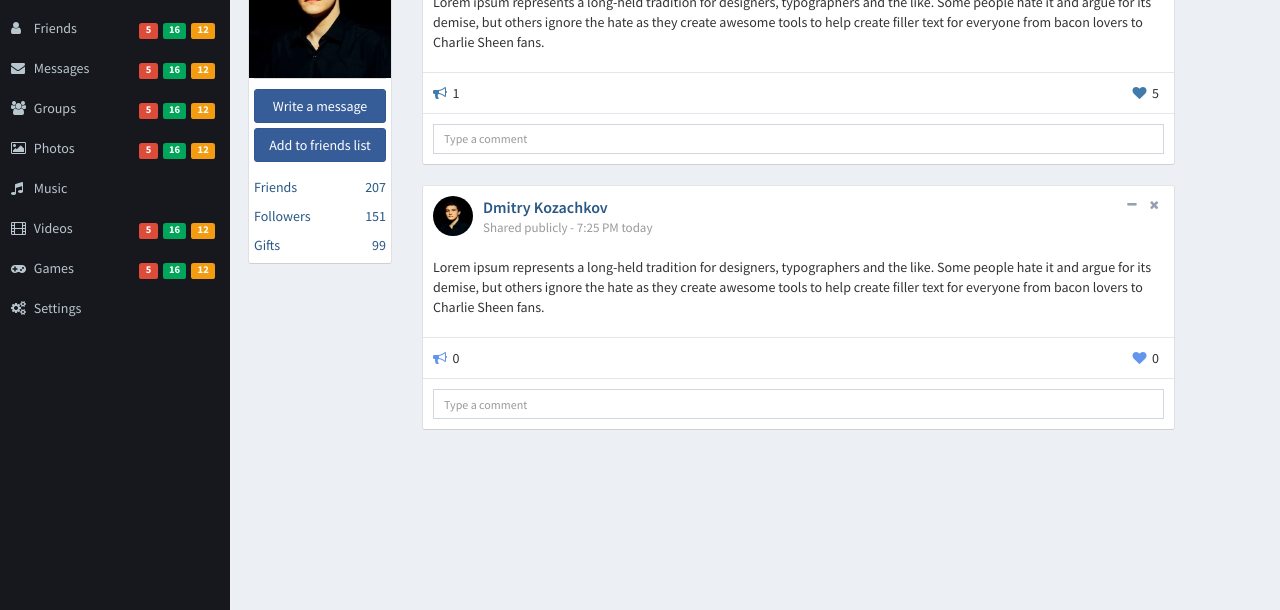
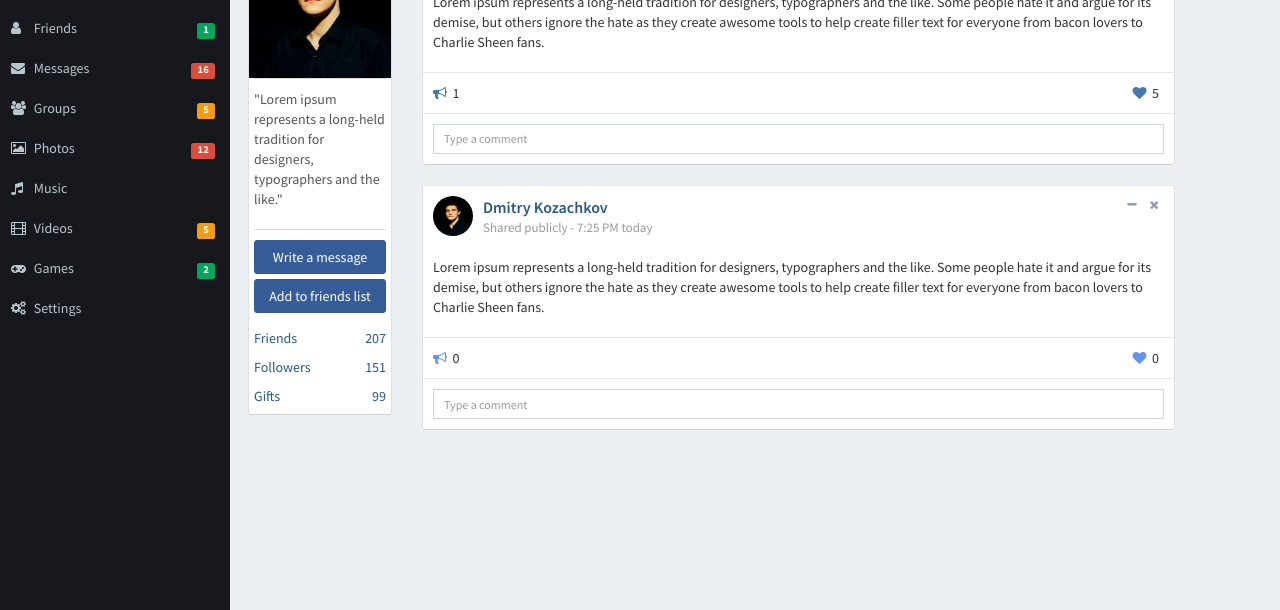
Before and after one commit to dimakozachkov/dimakozachkov.github.io, a plain HTML site: page index.html in a window 1280 px wide. Shown: the part 190-800 px from the top of the page. Drawn offline with nearby package versions, Linux system fonts and the light colour scheme.

Commit message:
Add changes to the project

```diff
--- a/css/skins.css
+++ b/css/skins.css
@@ -24,6 +24,7 @@
 }
 .main-header .navbar .sidebar-toggle {
   color: #fff;
+  text-decoration: none;
 }
 .main-header .navbar .navbar-custom-menu .search {
  background: #2a4773;
--- a/css/styles.css
+++ b/css/styles.css
@@ -6,7 +6,6 @@ a:hover,
 a:active,
 a:focus {
 	outline: none;
-	text-decoration: none;
 	color: #31669a;
 }
 
@@ -215,3 +214,11 @@ a:focus {
 .modal-footer {
 	border-top-color: #e5e6e9;
 }
+
+.profile-status {
+	color: #555;
+}
+
+.sidebar-menu a {
+	text-decoration: none;
+}
--- a/index.html
+++ b/index.html
@@ -169,7 +169,7 @@
 					<li class="dropdown notifications-menu">
 						<a href="#" class="dropdown-toggle" data-toggle="dropdown">
 							<i class="fa fa-bell-o"></i>
-							<span class="label label-warning">10</span>
+							<span class="label label-danger">10</span>
 						</a>
 						<ul class="dropdown-menu">
 							<li class="header">You have 10 notifications</li>
@@ -271,9 +271,7 @@
 					<a href="#">
 						<i class="fa fa-user" aria-hidden="true"></i> <span>Friends</span>
 						<span class="pull-right-container">
-							<small class="label pull-right bg-yellow">12</small>
-							<small class="label pull-right bg-green">16</small>
-							<small class="label pull-right bg-red">5</small>
+							<small class="label pull-right bg-green">1</small>
 						</span>
 					</a>
 				</li>
@@ -281,9 +279,7 @@
 					<a href="#">
 						<i class="fa fa-envelope"></i> <span>Messages</span>
 						<span class="pull-right-container">
-							<small class="label pull-right bg-yellow">12</small>
-							<small class="label pull-right bg-green">16</small>
-							<small class="label pull-right bg-red">5</small>
+							<small class="label pull-right bg-red">16</small>
 						</span>
 					</a>
 				</li>
@@ -291,9 +287,7 @@
 					<a href="#">
 						<i class="fa fa-users" aria-hidden="true"></i> <span>Groups</span>
 						<span class="pull-right-container">
-							<small class="label pull-right bg-yellow">12</small>
-							<small class="label pull-right bg-green">16</small>
-							<small class="label pull-right bg-red">5</small>
+							<small class="label pull-right bg-yellow">5</small>
 						</span>
 					</a>
 				</li>
@@ -301,9 +295,7 @@
 					<a href="#">
 						<i class="fa fa-picture-o" aria-hidden="true"></i> <span>Photos</span>
 						<span class="pull-right-container">
-							<small class="label pull-right bg-yellow">12</small>
-							<small class="label pull-right bg-green">16</small>
-							<small class="label pull-right bg-red">5</small>
+							<small class="label pull-right bg-red">12</small>
 						</span>
 					</a>
 				</li>
@@ -316,9 +308,7 @@
 					<a href="#">
 						<i class="fa fa-film" aria-hidden="true"></i> <span>Videos</span>
 						<span class="pull-right-container">
-							<small class="label pull-right bg-yellow">12</small>
-							<small class="label pull-right bg-green">16</small>
-							<small class="label pull-right bg-red">5</small>
+							<small class="label pull-right bg-yellow">5</small>
 						</span>
 					</a>
 				</li>
@@ -326,9 +316,7 @@
 					<a href="#">
 						<i class="fa fa-gamepad" aria-hidden="true"></i> <span>Games</span>
 						<span class="pull-right-container">
-							<small class="label pull-right bg-yellow">12</small>
-							<small class="label pull-right bg-green">16</small>
-							<small class="label pull-right bg-red">5</small>
+							<small class="label pull-right bg-green">2</small>
 						</span>
 					</a>
 				</li>
@@ -357,6 +345,12 @@
 						<img class="profile-user-img" src="img/avatar.jpg" alt="User profile picture">
 
 						<ul class="list-group list-group-unbordered" style="padding: 0 5px; margin-bottom: 3px">
+							<li class="list-group-item">
+								<p id="profile-status" class="profile-status">
+									"Lorem ipsum represents a long-held tradition for designers,
+									typographers and the like."
+								</p>
+							</li>
 							<li class="list-group-item">
 								<button class="btn btn-primary btn-block" data-toggle="modal" data-target="#modal-write-message">Write a message</button>
 								<button class="btn btn-primary btn-block" data-toggle="modal" data-target="#modal-add-to-friends">Add to friends list</button>
```
